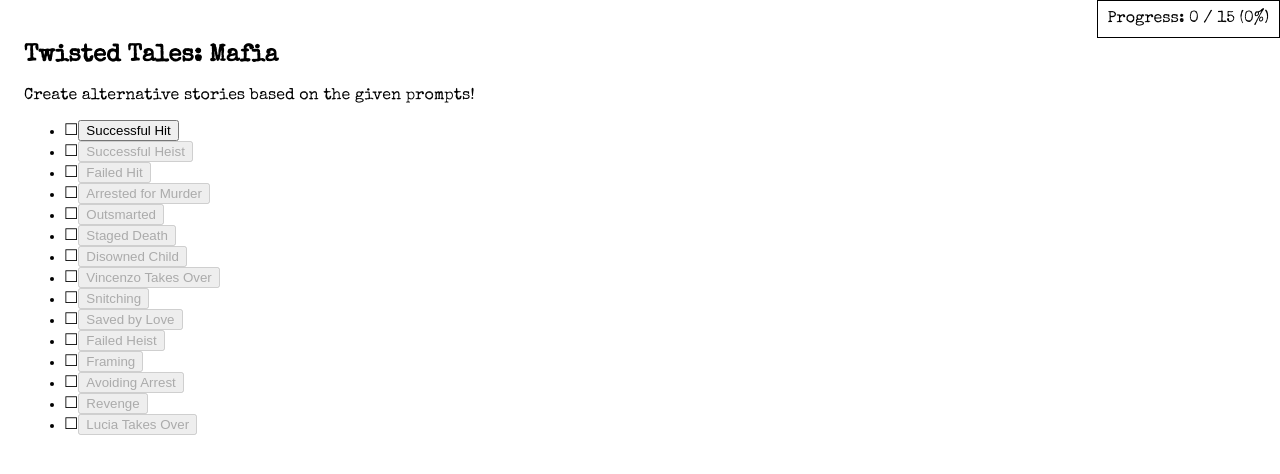
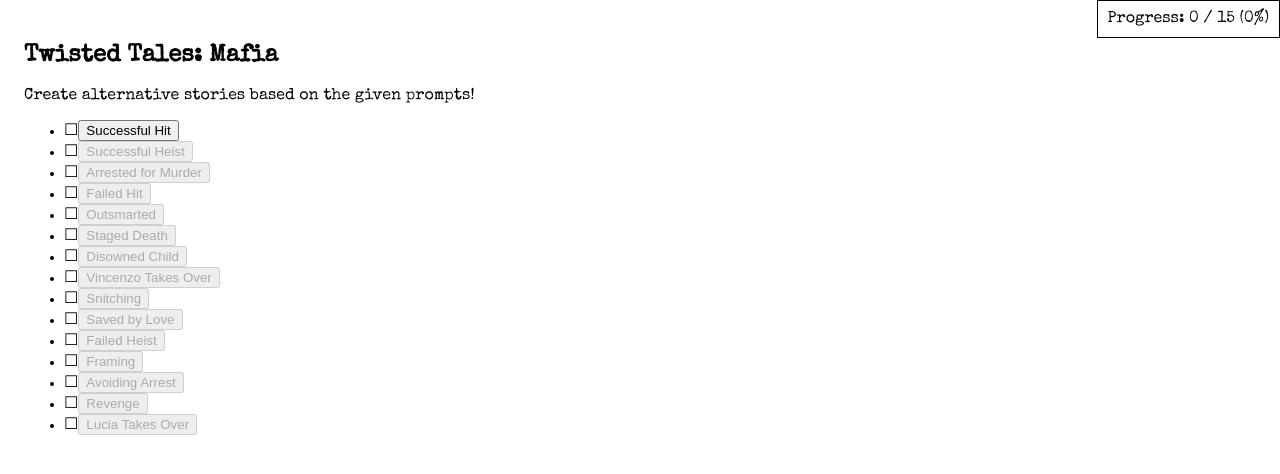
Before and after one commit to thSoft/storyteller-clone, a React (Vite) app: page / in a window 1280 px wide. Shown: the top 474 px of the page. Built offline with nearby package versions, Linux system fonts and the light colour scheme; what graphology would draw is missing.

Commit message:
Swap order of Fired for Failed Hit and Arrested for Murder

```diff
--- a/src/puzzles.ts
+++ b/src/puzzles.ts
@@ -41,8 +41,8 @@ export const books: EntityMap<Book> = entityMap([
     puzzles: [
       successfulHit.id,
       successfulHeist.id,
+      arrestedForMurder.id,
       failedHit.id,
-      arrestedForMurder.id,
       outsmarted.id,
       stagedDeath.id,
       disownment.id,
--- a/src/puzzles/arrestedForMurder.ts
+++ b/src/puzzles/arrestedForMurder.ts
@@ -6,19 +6,19 @@ import { orderHit } from "../scenes/orderHit";
 import { shoot } from "../scenes/shoot";
 import { getInitialStoryState } from "../stateProxy";
 import { Puzzle } from "../types";
-import { failedHit } from "./failedHit";
+import { successfulHeist } from "./successfulHeist";
 
 export const arrestedForMurder: Puzzle = {
   id: "arrestedForMurder",
   title: "Arrested for Murder",
   prompt: "Arrested for Murder",
-  scenes: [...failedHit.scenes, arrest.id],
-  characters: [...failedHit.characters],
+  scenes: [...successfulHeist.scenes, eavesdrop.id, arrest.id],
+  characters: [...successfulHeist.characters, inspectorRinaldi.id],
   isWinning: (state) =>
     state.areRelated(vincenzo.id, "killed", alessio.id) && state.getState(vincenzo.id, "arrested") === true,
   initialStoryState: getInitialStoryState(),
   maxPanelCount: 4,
-  dependsOn: [failedHit.id],
+  dependsOn: [successfulHeist.id],
   solutions: [
     [
       panel(orderHit, donMarcello, vincenzo),
@@ -28,6 +28,10 @@ export const arrestedForMurder: Puzzle = {
     ],
   ],
   invalidSolutions: [
-    [panel(orderHit, donMarcello, vincenzo), panel(shoot, vincenzo, alessio), panel(arrest, inspectorRinaldi, vincenzo)],
+    [
+      panel(orderHit, donMarcello, vincenzo),
+      panel(shoot, vincenzo, alessio),
+      panel(arrest, inspectorRinaldi, vincenzo),
+    ],
   ],
 };
--- a/src/puzzles/failedHit.ts
+++ b/src/puzzles/failedHit.ts
@@ -6,18 +6,18 @@ import { eavesdrop } from "../scenes/eavesdrop";
 import { orderHit } from "../scenes/orderHit";
 import { getInitialStoryState } from "../stateProxy";
 import { Puzzle } from "../types";
-import { successfulHeist } from "./successfulHeist";
+import { arrestedForMurder } from "./arrestedForMurder";
 
 export const failedHit: Puzzle = {
   id: "failedHit",
   title: "Failed Hit",
   prompt: "Fired for Failed Hit",
-  scenes: [...successfulHeist.scenes, eavesdrop.id, confiscate.id],
-  characters: [...successfulHeist.characters, inspectorRinaldi.id],
+  scenes: [...arrestedForMurder.scenes, confiscate.id],
+  characters: [...arrestedForMurder.characters],
   isWinning: (state) => !state.getState(alessio.id, "dead") && state.getState(vincenzo.id, "fired") === true,
   initialStoryState: getInitialStoryState(),
   maxPanelCount: 4,
-  dependsOn: [successfulHeist.id],
+  dependsOn: [arrestedForMurder.id],
   solutions: [
     [
       panel(eavesdrop, inspectorRinaldi),
--- a/src/scenes.tsx
+++ b/src/scenes.tsx
@@ -46,8 +46,8 @@ export const mafiaScenes = [
   orderHeist,
   robTheBank,
   eavesdrop,
+  arrest,
   confiscate,
-  arrest,
   impersonate,
   showGun,
   wearArmor,
```
